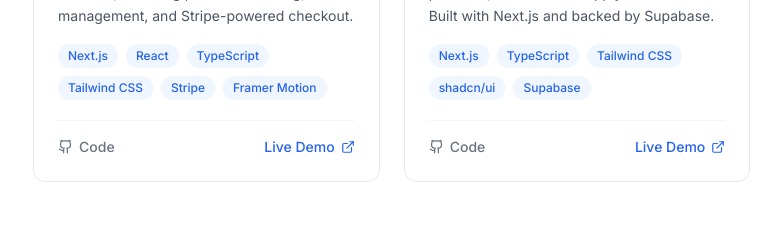
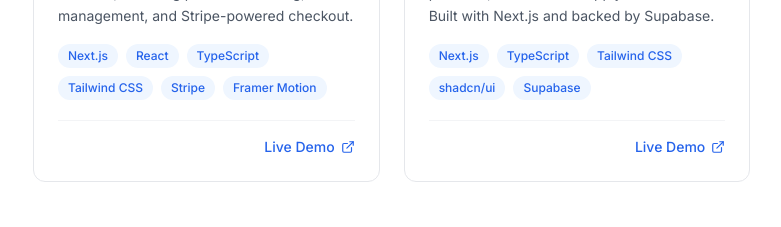
Before and after one commit to ericmontalvo12/Portfolio-Website, a Next.js app: page / in a window 1280 px wide. Shown: the part 1800-2027 px from the top of the page, without its empty margins (63-844 px from the left). Built offline with nearby package versions, Linux system fonts and the light colour scheme.

Commit message:
Remove GitHub links from projects
https://claude.ai/code/session_01UaoFTsVkpoWWzS6AYrDsGC

```diff
--- a/src/data/projects.ts
+++ b/src/data/projects.ts
@@ -19,7 +19,6 @@ export const projects: Project[] = [
     image: "/projects/rock-mountain-performance.jpeg",
     tags: ["Next.js", "React", "TypeScript", "Tailwind CSS", "Stripe", "Framer Motion"],
     liveUrl: "https://rockmountainperformance.com/",
-    githubUrl: "https://github.com/ericmontalvo12/rock-v1",
     featured: true,
   },
   {
@@ -30,7 +29,6 @@ export const projects: Project[] = [
     image: "/projects/invntrymngmnt.jpeg",
     tags: ["Next.js", "TypeScript", "Tailwind CSS", "shadcn/ui", "Supabase"],
     liveUrl: "https://inventory-management-orcin-ten.vercel.app/dashboard",
-    githubUrl: "https://github.com/ericmontalvo12/Invntrymngmnt",
     featured: true,
   },
 ];
```
